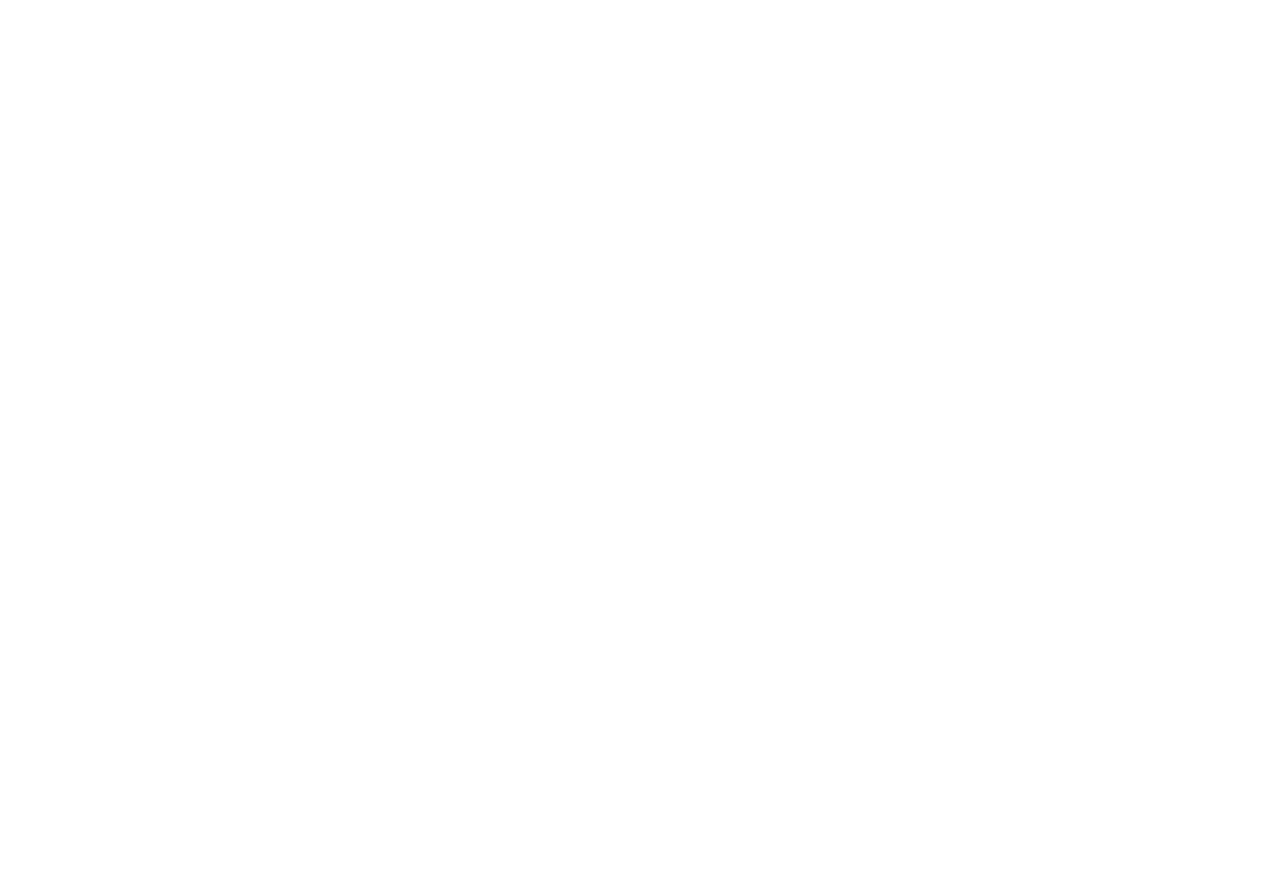
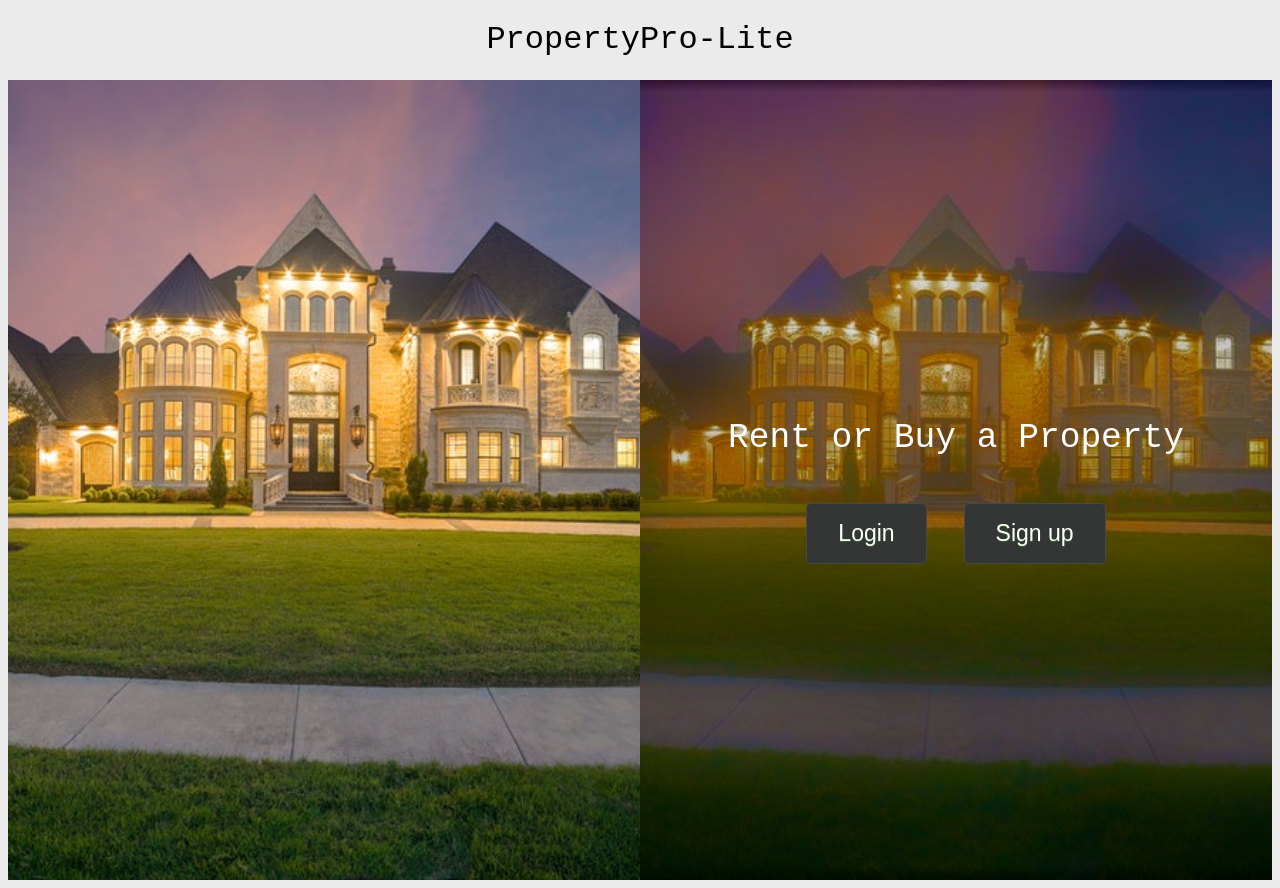
Before and after one commit to ChiamakaObitube/PropertyPro-Lite, a plain HTML site: page UI/index.html in a window 1280 px wide. Before the commit the page ends 800 px from the top, so only its background shows below. Drawn offline with Linux system fonts and the light colour scheme.

Commit message:
feature(landingPage): user can see a landing page - ensure that there is a landing page for all users [Delivers #166755623]

```diff
--- /dev/null
+++ b/UI/css/style.css
@@ -0,0 +1,125 @@
+@import url('https://fonts.googleapis.com/');
+
+* {
+	box-sizing: border-box;
+}
+
+body {
+	font-family: 'Montserrat', monospace;
+	font-weight: 300;
+	background: #ecebeb;
+	color: #fff;
+	overflow: hidden;
+}
+
+h1,
+h2,
+h3,
+h4,
+h5,
+h6 {
+	font-weight: 300;
+	color: #000;
+}
+
+h1 {
+	text-align: center;
+}
+
+#wrapper {
+	display: flex;
+	flex-direction: row;
+}
+
+.banner {
+	background: url('/UI/Images/house-landing.jpg');
+	background-repeat: no-repeat;
+	background-size: cover;
+	background-position: center;
+	width: 100%;
+	height: 100vh;
+	position: relative;
+}
+
+#left {
+	display: flex;
+	flex: 1;
+	flex-direction: column;
+	align-items: center;
+	justify-content: center;
+	height: 100vh;
+}
+
+#right {
+	flex: 1;
+}
+
+
+/* Showcase */
+
+#showcase {
+	display: flex;
+	justify-content: center;
+	align-items: center;
+	background: url('/UI/images/house-landingdark.jpg') no-repeat center center/cover;
+	opacity: 1;
+	height: 100vh;
+	text-align: center;
+	font-size: 1.2em;
+}
+
+#showcase h3 {
+	color: #fff;
+	font-size: 1.5em;
+}
+#showcase .showcase-text {
+	font-size: 3rem;
+	width: 100%;
+	color: #fff;
+	margin-bottom: 1.5rem;
+}
+
+#showcase .secondary-btn {
+	width: 60%;
+	margin: auto;
+}
+
+button {
+	background-color: #333634;
+	-moz-border-radius: 28px;
+	-webkit-border-radius: 28px;
+	border-radius: 5px;
+	border: 1px solid #464947;
+	display: inline-block;
+	cursor: pointer;
+	color: #295c43;
+	font-family: Arial;
+	font-size: 1em;
+	padding: 16px 31px;
+	margin: 0.5em;
+	text-decoration: none;
+	text-shadow: 0px 1px 0px #2f6627;
+}
+
+button:hover {
+	background-color: #5cbf2a;
+}
+
+button:active {
+	position: relative;
+	top: 1px;
+}
+
+a {
+	text-decoration: none;
+	color: #fff;
+	font-size: 1em;
+}
+
+
+
+@media screen and (max-width: 500px) {
+	#left {
+		display: none;
+	}
+}
--- a/UI/index.html
+++ b/UI/index.html
@@ -5,8 +5,30 @@
 	<meta name="viewport" content="width=device-width, initial-scale=1.0">
 	<meta http-equiv="X-UA-Compatible" content="ie=edge">
 	<title>PropertyPro-Lite</title>
+	<link href='css/style.css' rel='stylesheet'>
 </head>
 <body>
+		<h1>PropertyPro-Lite</h1>
+		<div id="wrapper">
+			<div id="left">
+				<div class="banner"></div>
+			</div>
+			<div id="right">
+				<div id="showcase">
+					<div class="showcase-content">
+						<div id="right">
+							<div id="showcase">
+								<div class="showcase-content">
+									<h3>Rent or Buy a Property</h3>
+									<button><a href="userlogin.html">Login</a></button>
+									<button><a href="usersignup.html">Sign up</a></button>
+								</div>
+							</div>
+						</div>
 
+					</div>
+				</div>
+			</div>
+		</div>
 </body>
 </html>
```
Also changed, not shown: UI/images/house-landing.jpg (added), UI/images/house-landingdark.jpg (added).
